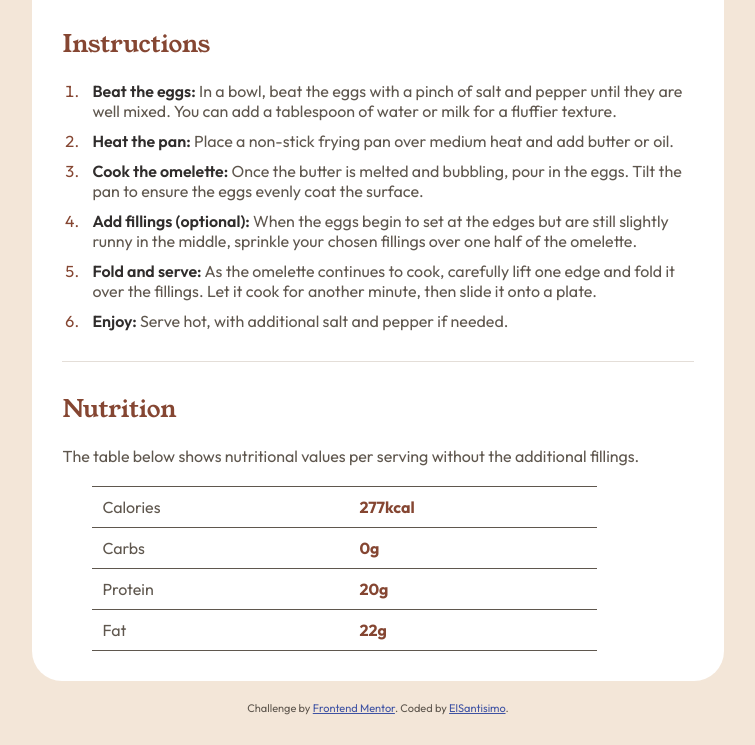
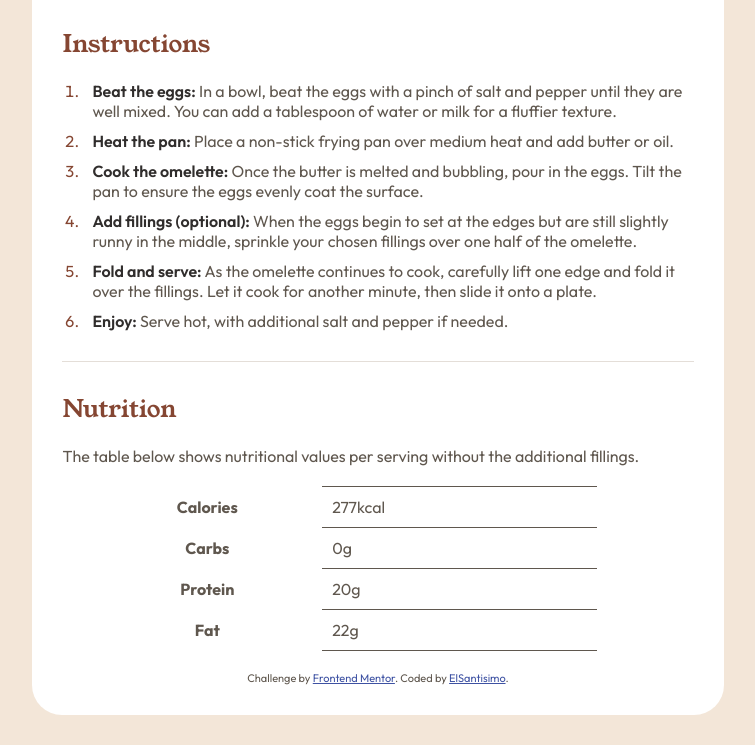
Before and after one commit to AldousTheWise/maqueta-receta-responsive, a plain HTML site: page index.html in a window 1280 px wide. Shown: the part 947-1692 px from the top of the page, without its empty margins (262-1017 px from the left). Drawn offline with Linux system fonts and the light colour scheme.

Commit message:
"Optimizacion con bb.ai"

```diff
--- a/index.html
+++ b/index.html
@@ -78,28 +78,25 @@
         <h2>Nutrition</h2>
 
         <p>The table below shows nutritional values per serving without the additional fillings.</p>
-
         <table>
           <tr>
-            <td>Calories</td>
-            <td class="value">277kcal</td>
+            <th>Calories</th>
+            <td>277kcal</td>
           </tr>
           <tr>
-            <td>Carbs</td>
-            <td class="value">0g</td>
+            <th>Carbs</th>
+            <td>0g</td>
           </tr>
           <tr>
-            <td>Protein</td>
-            <td class="value">20g</td>
+            <th>Protein</th>
+            <td>20g</td>
           </tr>
           <tr>
-            <td>Fat</td>
-            <td class="value">22g</td>
+            <th>Fat</th>
+            <td>22g</td>
           </tr>
         </table>
-      </section>
-    </section>
-  </div>
+
         <footer>
           <div class="attribution">
             Challenge by <a href="https://www.frontendmentor.io?ref=challenge" target="_blank">Frontend Mentor</a>.
```
Lines whose indentation alone changed are shown as unchanged.
